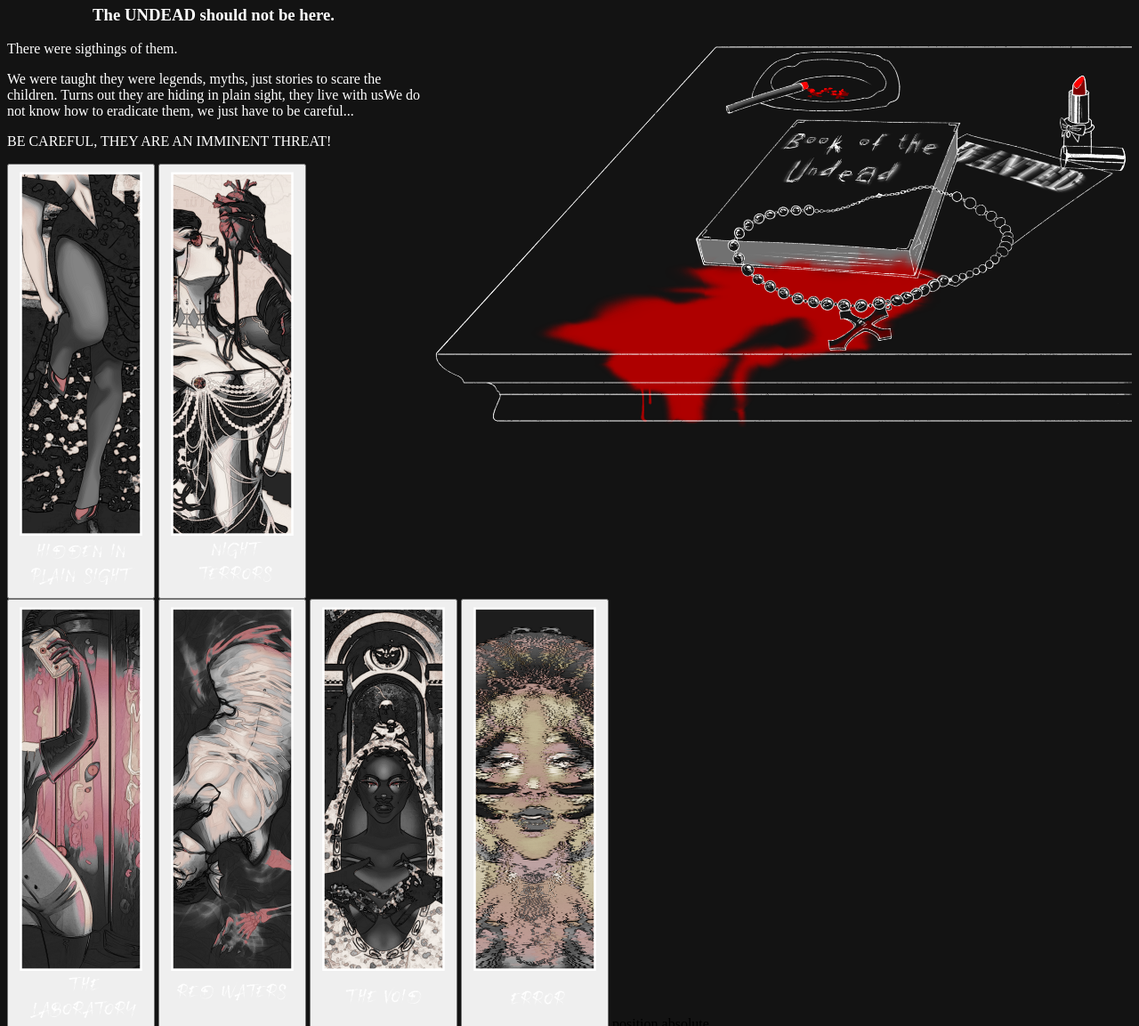
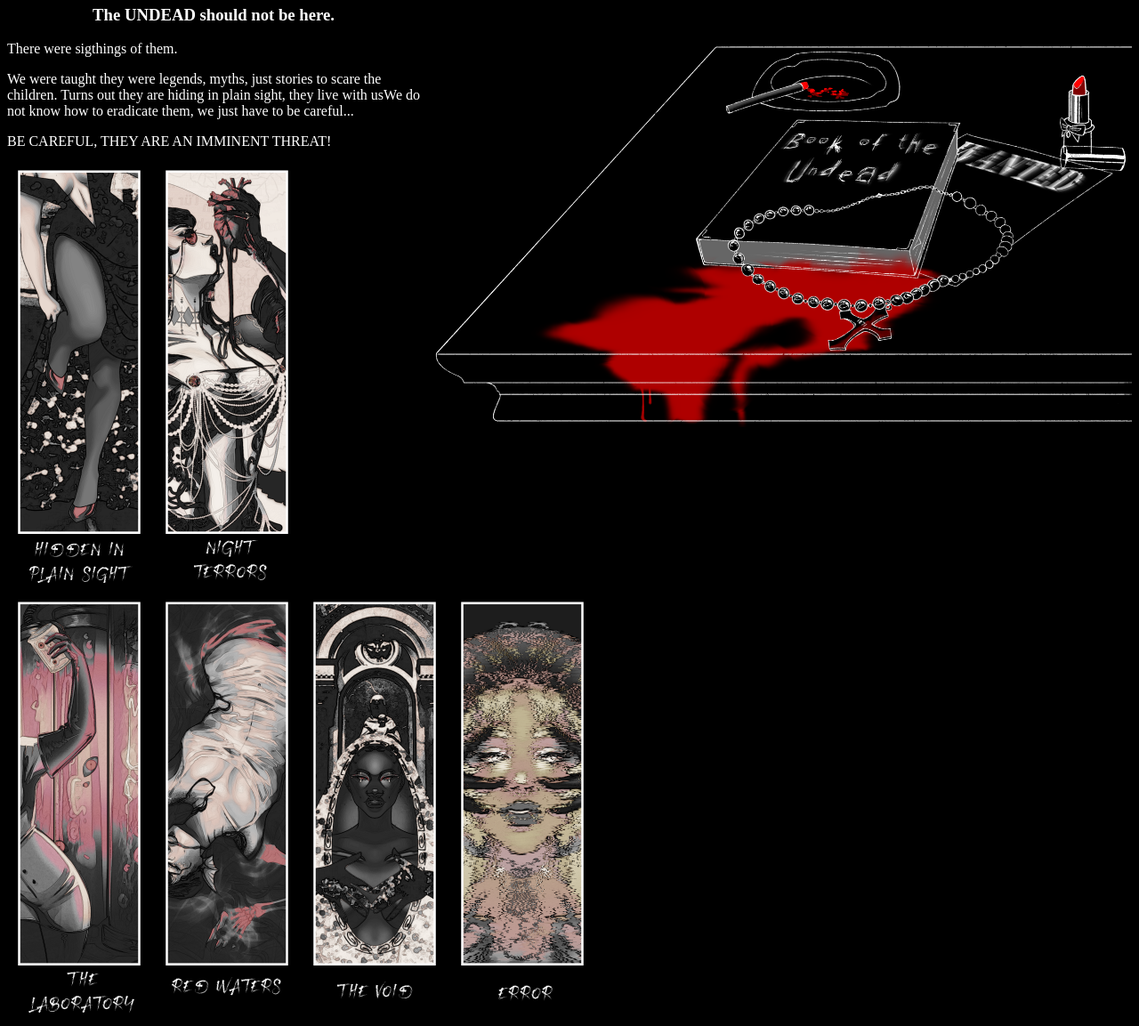
Before and after one commit to SamanthaGonzalez068/SamanthaG, a plain HTML site: page index.html in a window 1280 px wide. Shown: the part 547-1700 px from the top of the page at 89% size. Drawn offline with Linux system fonts and the light colour scheme.

Commit message:
Add files via upload

```diff
--- a/css/style.css
+++ b/css/style.css
@@ -1,7 +1,7 @@
 h1 {text-align: center;}
 
 body{
-    background-color: rgba(0, 0, 0, 0.925);
+    background-color: rgb(0, 0, 0);
     background-image:url();
     }
 
@@ -9,9 +9,12 @@ body{
 
 h3 {text-align: center;}
 
-.one{
-    margin: 20;
-    padding: 2
+button{
+    background: none;
+    border: none;
+    background-color: transparent;
+    overflow: hidden;
+    outline: none;
 }
 
 .text{
--- a/index.html
+++ b/index.html
@@ -33,20 +33,14 @@
 
 </body>
 
-
-
-
+<div class=".button">
     <button type="hidinginplainsight"><img src="images/hiddeninplainsight.png" width="150";height="150" alt=""></button>
-
     <button type="nightterrors"><img src="images/nigghtterrors.png" width="150";height="150" alt=""></button>
-
     <button type="thelaboratory"><img src="images/the laboratory.png" width="150";height="150" alt=""></button>
-
     <button type="redwaters"><img src="images/redwaters.png" width="150";height="150" alt=""></button>
-
     <button type="thevoid"><img src="images/thevoid.png" width="150";height="150" alt=""></button>
-
     <button type="error"><img src="images/error.png" width="150";height="150" alt=""></button>
+</div>
 
 position absolute
 
```
Lines whose indentation alone changed are shown as unchanged.
